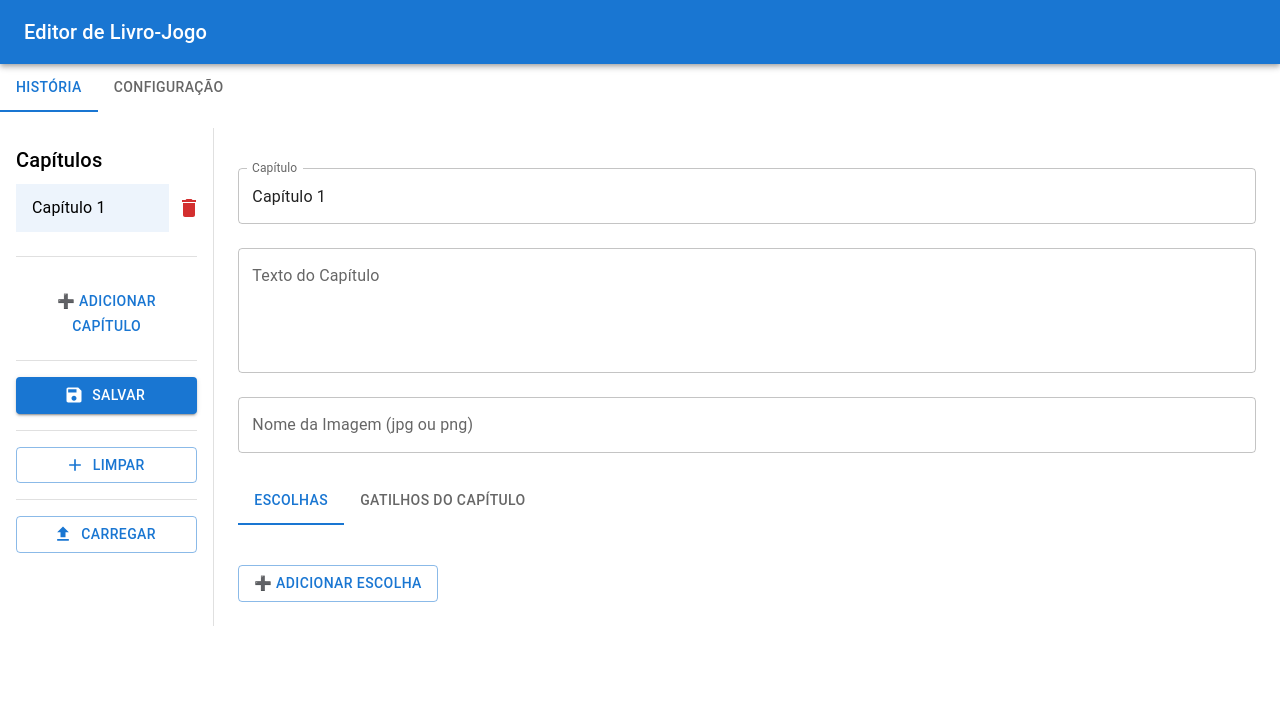
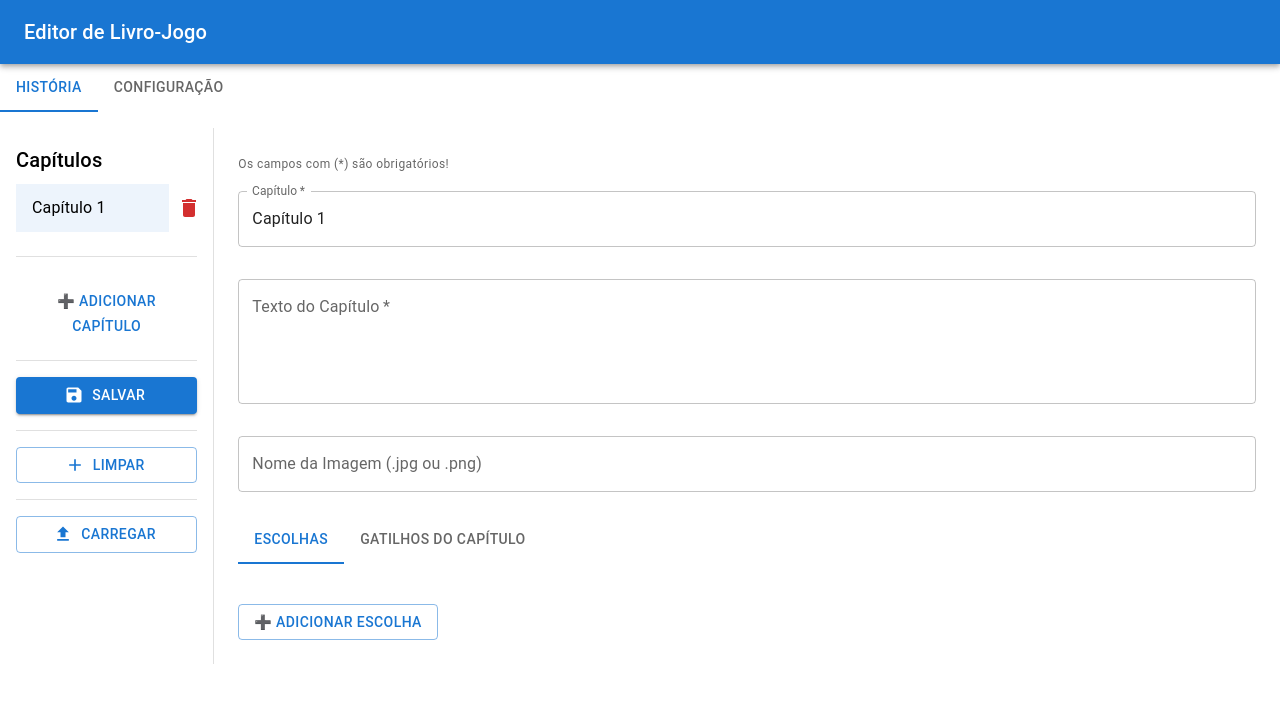
Before and after one commit to tomfilho1987/book-game-editor, a React (Create React App) app: page / in a window 1280 px wide. Both pictures are taken after a click on the button "➕ ADICIONAR CAPÍTULO". Shown: the top 702 px of the page. Built offline with nearby package versions, Linux system fonts and the light colour scheme.

Commit message:
validação do campo 'Capítulo' com no minimo 3 caracteres. Validação dos campos obrigatórios preeenchidos ao salvar

```diff
--- a/src/Pages/BookEditor.tsx
+++ b/src/Pages/BookEditor.tsx
@@ -57,6 +57,7 @@ const BookEditor: React.FC = () => {
   const chapterListRef = useRef<HTMLDivElement>(null);
   const [dialogAlert, setDialogAlert] = React.useState<ICustomDialogAlert>({ open: false, title: 'Confirma Operação?', message: '', param: '' })
   const [dialogInfo, setDialogInfo] = React.useState<ICustomDialogAlert>({ open: false, title: 'Aviso', message: '', param: '' })
+  const [deleteChapterDialog, setDeleteChapterDialog] = React.useState<ICustomDialogAlert>({ open: false, title: '', message: '', param: 0 })
   const [deleteChoiceDialog, setDeleteChoiceDialog] = React.useState<ICustomDialogAlert>({ open: false, title: 'Confirma Exclusão?', message: '', param: 0 })
   const [onStartHiddenStatus, setOnStartHiddenStatus] = useState<Record<number, Record<string, boolean>>>({});
   const [firstDestinationAdded, setFirstDestinationAdded] = useState(false);
@@ -70,6 +71,10 @@ const BookEditor: React.FC = () => {
   const currentChoice = currentChapter?.choices[currentChoiceIndex];
   const [focusedProbabilityField, setFocusedProbabilityField] = useState<number | null>(null);
   const [lastModifiedFieldBelow100, setLastModifiedFieldBelow100] = useState<number | null>(null);
+  /** Novo estado para controlar o erro de validação do título */
+  const [titleError, setTitleError] = useState<string | null>(null);
+  /** Novo estado para controlar o erro de validação do texto */
+  const [textError, setTextError] = useState<string | null>(null);
   /** Estado para controlar a aba principal selecionada (0: Gatilhos, 1: Escolhas). */
   const [selectedTab, setSelectedTab] = useState(0); // Inicialmente, Escolhas estará selecionada
 
@@ -115,7 +120,7 @@ const BookEditor: React.FC = () => {
    * @returns {boolean} - True se o item estiver marcado como oculto, false caso contrário.
    */
   const isOnStartHidden = (key: string): boolean => {
-  return onStartHiddenStatus[selectedChapter?.id || -1]?.[key] || false;
+    return onStartHiddenStatus[selectedChapter?.id || -1]?.[key] || false;
   };
 
   /**
@@ -164,12 +169,27 @@ const BookEditor: React.FC = () => {
 
   /**
    * @function handleChapterChange
-   * @description Atualiza o campo especificado do capítulo selecionado.
+   * @description Atualiza o campo especificado do capítulo selecionado e realiza validação no título e texto.
    * @param {keyof Chapter} field - O campo do capítulo a ser atualizado.
    * @param {any} value - O novo valor para o campo.
    */
   const handleChapterChange = (field: keyof Chapter, value: any) => {
     if (!selectedChapter) return;
+
+    if (field === 'title') {
+      if (value.length < 3) {
+        setTitleError('O título deve ter no mínimo 3 caracteres para ser salvo.');
+      } else if (titleError) { // Limpa o erro se o campo for corrigido
+        setTitleError(null);
+      }
+    } else if (field === 'text') {
+      if (!value || value.trim() === '') {
+        setTextError('O texto do capítulo é obrigatório.');
+      } else if (textError) { // Limpa o erro se o campo for corrigido
+        setTextError(null);
+      }
+    }
+
     const updatedChapter = { ...selectedChapter, [field]: value };
     setSelectedChapter(updatedChapter);
     setChapters(
@@ -485,6 +505,11 @@ const BookEditor: React.FC = () => {
     setDialogInfo({ ...dialogInfo, open: false, message: '' })
   };
 
+  /**
+   * @function removeChoice
+   * @description Remove uma escolha da lista de escolhas de um capítulo com base no seu ID.
+   * @param {number} choiceIndex - O ID da escolha a ser removida.
+   */
   const removeChoice = (choiceIndex: number) => {
     if (!selectedChapter) return;
 
@@ -500,6 +525,43 @@ const BookEditor: React.FC = () => {
     } else if (currentChoiceIndex > choiceIndex) {
       setCurrentChoiceIndex(prevIndex => prevIndex - 1);
     }
+  };
+
+/**
+   * @function removeChapter
+   * @description Remove um capítulo da lista de capítulos com base no seu ID e seleciona o capítulo vizinho apropriado.
+   * @param {number} chapterIdToRemove - O ID do capítulo a ser removido.
+   */
+  const removeChapter = (chapterIdToRemove: number) => {
+    const indexToRemove = chapters.findIndex(chapter => chapter.id === chapterIdToRemove);
+    const updatedChapters = chapters.filter(chapter => chapter.id !== chapterIdToRemove);
+    setChapters(updatedChapters);
+
+    // Lógica para selecionar o próximo/anterior capítulo
+    if (selectedChapter?.id === chapterIdToRemove) {
+      if (updatedChapters.length > 0) {
+        if (indexToRemove === 0) {
+          // Caso 1: Primeiro capítulo removido, seleciona o próximo
+          setSelectedChapter(updatedChapters[0]);
+        } else if (indexToRemove === chapters.length - 1) {
+          // Caso 2: Último capítulo removido, seleciona o anterior
+          setSelectedChapter(updatedChapters[updatedChapters.length - 1]);
+        } else {
+          // Caso 3: Capítulo do meio removido, seleciona o anterior
+          setSelectedChapter(updatedChapters[indexToRemove - 1]);
+        }
+      } else {
+        // Se não há mais capítulos após a remoção
+        setSelectedChapter(null);
+      }
+    }
+  };
+
+  const handleConfirmDeleteChapter = () => {
+    if (deleteChapterDialog.param !== null) {
+      removeChapter(Number(deleteChapterDialog.param));
+    }
+    setDeleteChapterDialog({ ...deleteChapterDialog, open: false, param: 0 });
   };
 
   const handleConfirmDeleteChoice = () => {
@@ -525,7 +587,7 @@ const BookEditor: React.FC = () => {
                     </ListItemButton>
                     <IconButton edge="end" aria-label="delete"
                       onClick={() =>
-                        setDialogAlert({
+                        setDeleteChapterDialog({
                           open: true,
                           title: 'Remover Capítulo?',
                           message: `Deseja remover o capítulo "${ch.title}"?`,
@@ -565,14 +627,24 @@ const BookEditor: React.FC = () => {
         <Grid2 size={"grow"}>
           {/* Conteúdo principal */}
           <Box component="main" sx={{ flexGrow: 1, bgcolor: "background.default", p: 3 }} >
-
+            <Typography variant="caption" color="textSecondary" sx={{ mb: 1 }}>
+              Os campos com (*) são obrigatórios!
+            </Typography>
             {selectedChapter ? (
               <>
-                <TextField label="Capítulo" value={selectedChapter.title} fullWidth margin="normal"
-                  onChange={(e) => handleChapterChange("title", e.target.value)} />
-                <TextField label="Texto do Capítulo" value={selectedChapter.text} fullWidth margin="normal" multiline rows={4}
-                  onChange={(e) => handleChapterChange("text", e.target.value)} />
-                <TextField label="Nome da Imagem (jpg ou png)" value={selectedChapter.image || ""} fullWidth margin="normal"
+                <TextField required label="Capítulo" value={selectedChapter.title} fullWidth margin="normal"
+                  onChange={(e) => handleChapterChange("title", e.target.value)}
+                  error={!!titleError} // Indica se há um erro de validação
+                  helperText={titleError} // Exibe a mensagem de erro
+                  sx={{ mb: 2 }}
+                />
+                <TextField required label="Texto do Capítulo" value={selectedChapter.text} fullWidth margin="normal" multiline rows={4}
+                  onChange={(e) => handleChapterChange("text", e.target.value)}
+                  error={!!textError}
+                  helperText={textError}
+                  sx={{ mb: 2 }}
+                />
+                <TextField label="Nome da Imagem (.jpg ou .png)" value={selectedChapter.image || ""} fullWidth margin="normal"
                   onChange={(e) => { handleChapterChange("image", e.target.value); }}
                   onBlur={() => {
                     // Validação quando o campo perde o foco
@@ -860,6 +932,10 @@ const BookEditor: React.FC = () => {
               handleClickNo={() => { setDialogAlert({ ...dialogAlert, open: false }) }}
               handleClickClose={() => { setDialogAlert({ ...dialogAlert, open: false }) }}
           />
+          <CustomAlertDialog open={deleteChapterDialog.open} title={deleteChapterDialog.title} message={deleteChapterDialog.message} handleClickYes={handleConfirmDeleteChapter}
+              handleClickNo={() => { setDeleteChapterDialog({ ...deleteChapterDialog, open: false }) }}
+              handleClickClose={() => { setDeleteChapterDialog({ ...deleteChapterDialog, open: false }) }}
+          />
           <CustomAlertDialog open={deleteChoiceDialog.open} title={deleteChoiceDialog.title} message={deleteChoiceDialog.message} handleClickYes={handleConfirmDeleteChoice}
               handleClickNo={() => { setDeleteChoiceDialog({ ...deleteChoiceDialog, open: false }) }}
               handleClickClose={() => { setDeleteChoiceDialog({ ...deleteChoiceDialog, open: false }) }}
```
